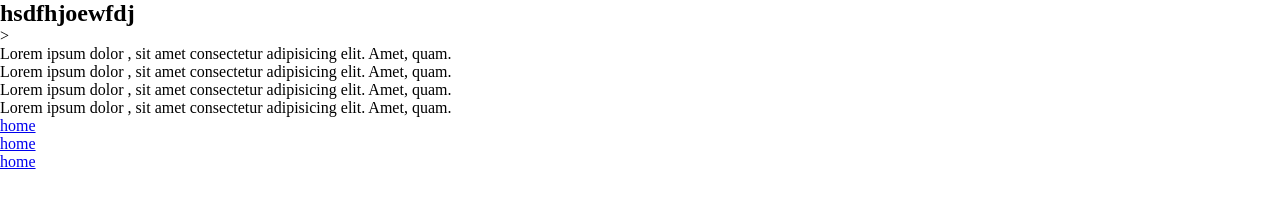
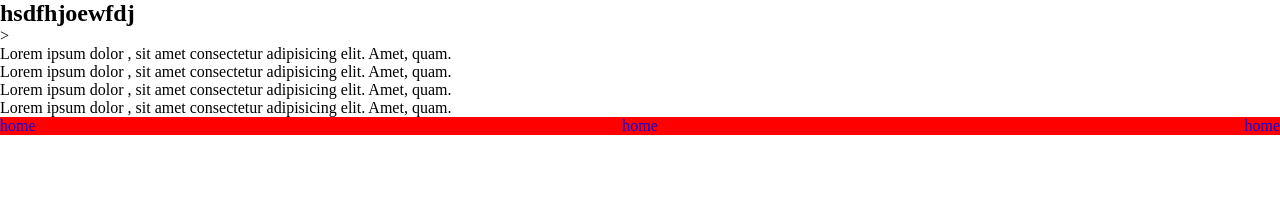
Before and after one commit to ramesh043/Sample, a plain HTML site: page index.html in a window 1280 px wide. Drawn offline with Linux system fonts and the light colour scheme.

Commit message:
styling navbar

```diff
--- a/style.css
+++ b/style.css
@@ -7,3 +7,14 @@
 h1 {
   color: black;
 }
+nav ul {
+  background: red;
+  display: flex;
+  justify-content: space-between;
+}
+a {
+  text-decoration: none;
+}
+li {
+  list-style: none;
+}
```
